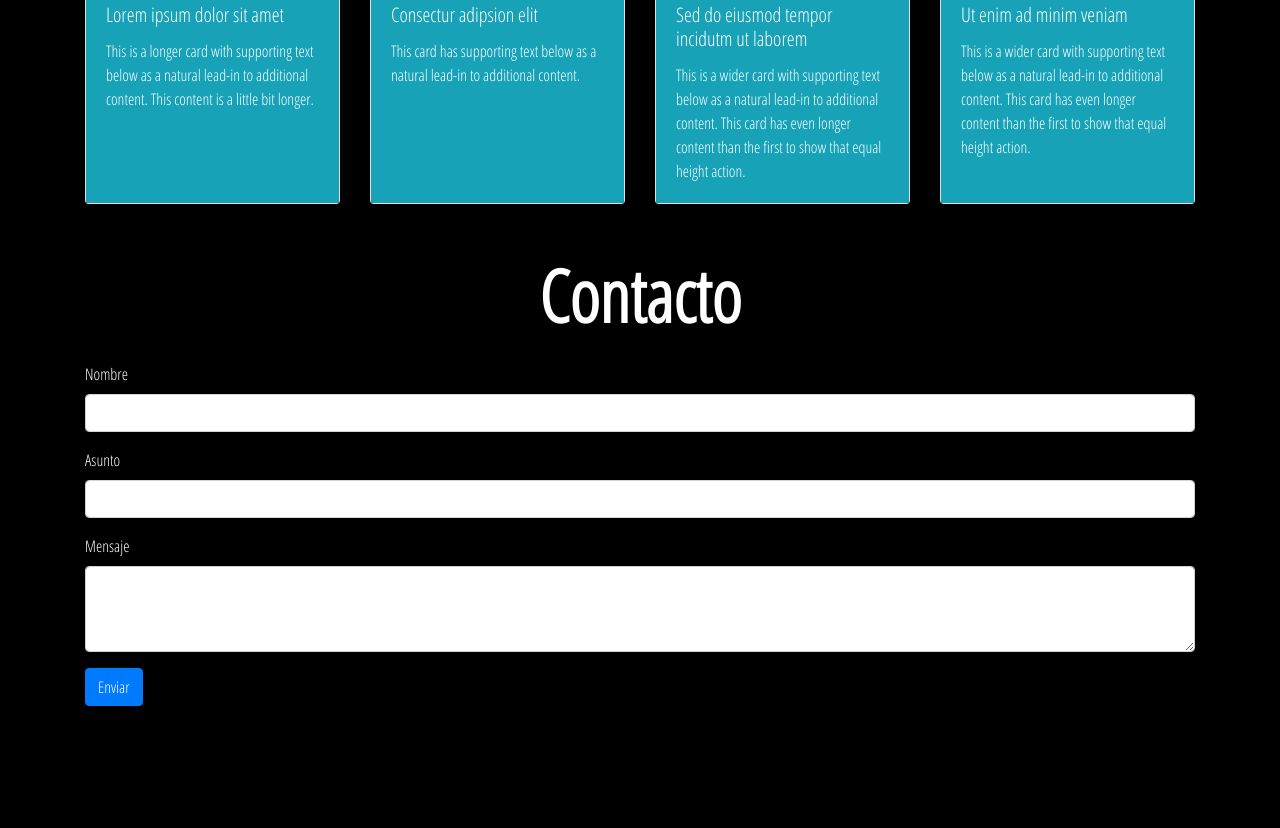
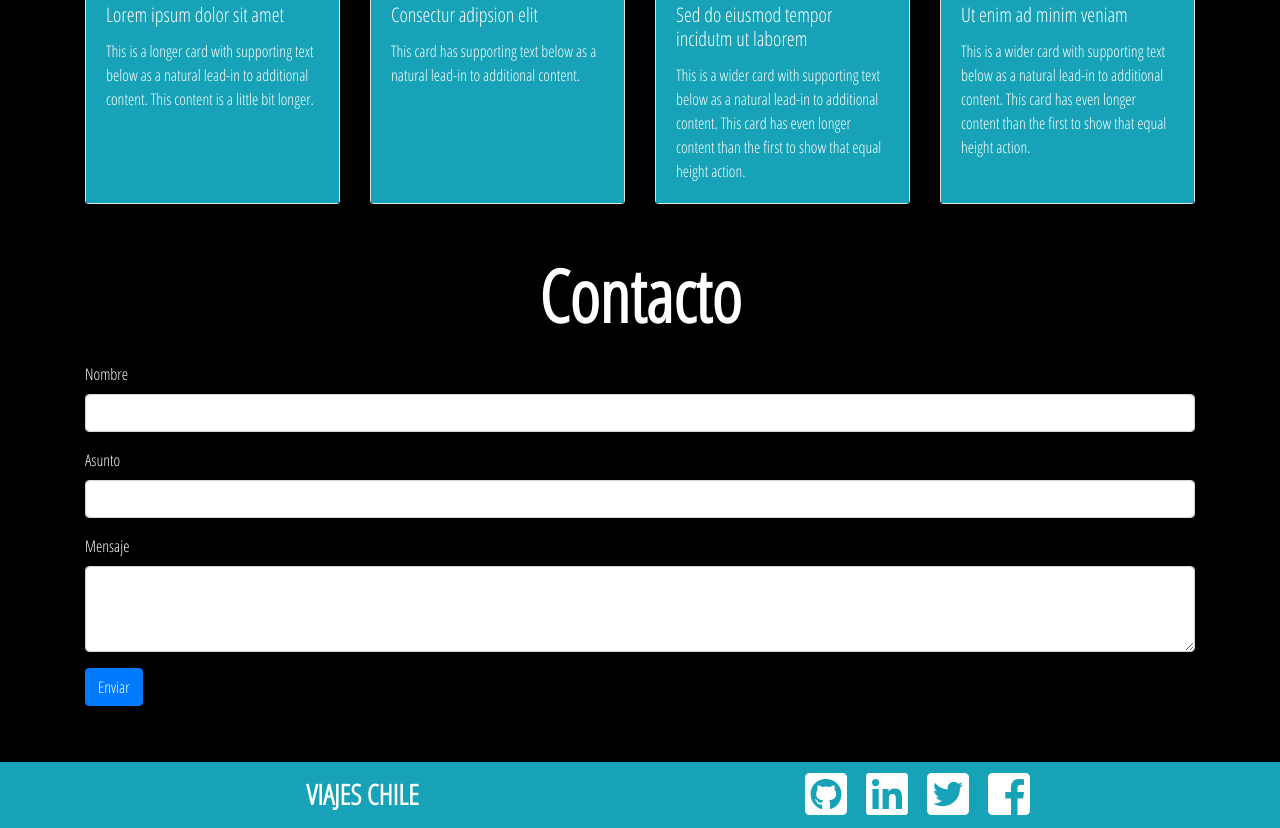
Before and after one commit to gcalquin/ViajesChile, a plain HTML site: page index.html in a window 1280 px wide. Shown: the part 1679-2507 px from the top of the page. Before the commit the page ends 2441 px from the top, so only its background shows below. Drawn offline with nearby package versions, Linux system fonts and the light colour scheme.

Commit message:
Se agrega footer y error en quienes somos

```diff
--- a/index.html
+++ b/index.html
@@ -61,7 +61,7 @@
     <div class="container mt-5 quienesSomos" >
         <div class="row ">
             <div class="col-lg-12 col-m-12 col-s-12 col-xs-12">
-                <h3 class="text-center" id="quienesSomos">Quienes somos</h3>
+                <h3 class="text-center" id="quienesSomos">¿Quienes somos?</h3>
             </div>
 
         </div>
@@ -190,6 +190,22 @@
     </section>
 
 
+    <footer class="bg-info text-white text-center py-2">
+        <div class="row container m-auto">
+            <div class="col-lg-6 col-m-6 col-s-6 col-xs-6">
+                <h3 class="mt-2 display-flex font-weight-bold">VIAJES CHILE</h3>
+            </div>
+            <div class="col-lg-6 col-m-6 col-s-6 col-xs-6 mt-4 mt-sm-0">
+                <i class="fab fa-github-square fa-3x mx-2"></i>
+                <i class="fab fa-linkedin fa-3x mx-2"></i>
+                <i class="fab fa-twitter-square fa-3x mx-2"></i>
+                <i class="fab fa-facebook-square fa-3x mx-2"></i>
+            </div>
+        </div>
+    </footer>
+
+
+
     <script src="https://code.jquery.com/jquery-3.6.0.js"
         integrity="sha256-H+K7U5CnXl1h5ywQfKtSj8PCmoN9aaq30gDh27Xc0jk=" crossorigin="anonymous"></script>
 
```
